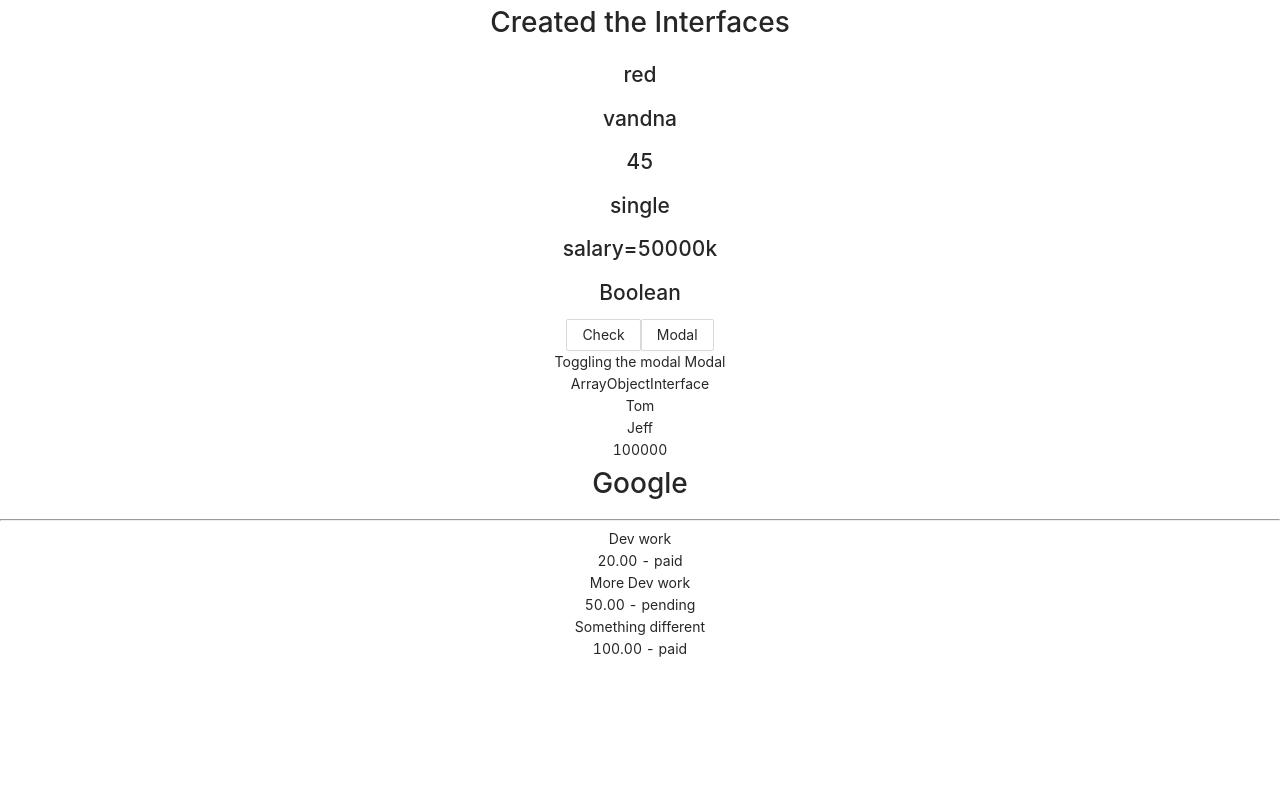
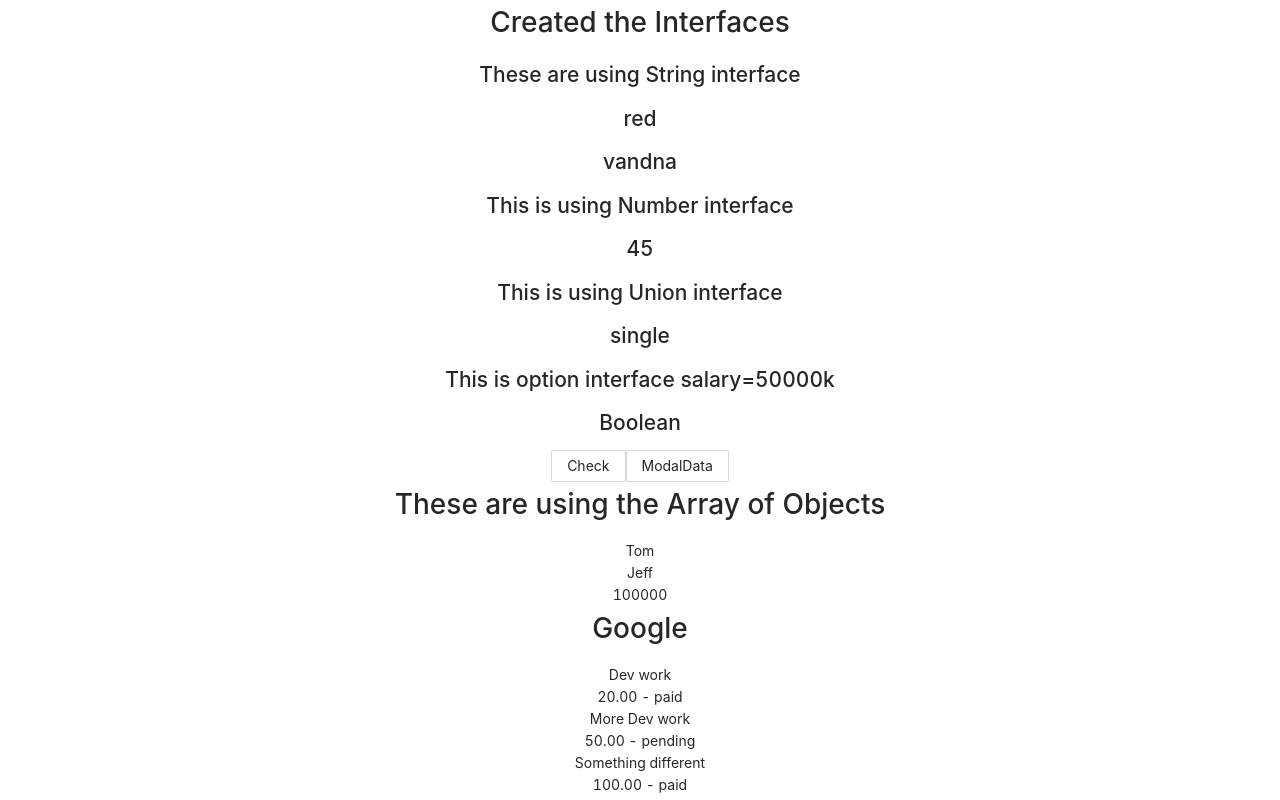
Before and after one commit to Vandna23/Ant-D, a React (Create React App) app: page / in a window 1280 px wide. Built offline with nearby package versions, Linux system fonts and the light colour scheme.

Commit message:
different tytpes of interfaces modal

```diff
--- a/package.json
+++ b/package.json
@@ -41,5 +41,8 @@
       "last 1 firefox version",
       "last 1 safari version"
     ]
+  },
+  "devDependencies": {
+    "@types/react-modal": "^3.13.1"
   }
 }
--- a/src/App.css
+++ b/src/App.css
@@ -13,3 +13,23 @@
   align-items: center;
 }
 /* Modal */
+/* .open {
+  width: 100vw;
+  height: 100vh;
+  display: flex;
+  justify-content: center;
+  align-items: center;
+} */
+.modal {
+  width: 200px;
+  height: 100px;
+  border: 2px solid red;
+  display: flex;
+  padding: 20px;
+  background-color: bisque;
+}
+.ReactModal__Overlay {
+  display: flex;
+  justify-content: center;
+  align-items: center;
+}
--- a/src/App.tsx
+++ b/src/App.tsx
@@ -1,21 +1,21 @@
 import "./App.css";
-import FormValidation from "./components/FormValidation";
-import LayoutDesign from "./components/LayoutDesign";
-import Website from "./components/Website";
+// import FormValidation from "./components/FormValidation";
+// import LayoutDesign from "./components/LayoutDesign";
+// import Website from "./components/Website";
 import InterfaceDemo from "./components/InterfaceDemo";
 import { useState } from "react";
 import { Button } from "antd";
-import Modal from "./components/Modal";
+import ModalData from "./components/ModalData";
 import ArrayObjectInterface from "./components/ArrayObjectInterface";
 import ArrayObject from "./components/ArrayObject";
 
 function App() {
   const [isVisible, setVisible] = useState(false);
-  const [modal, setModal] = useState(true);
-  const Toggle = () => {
-    setModal(!modal);
-    // console.log("You aretoggling", setModal);
-  };
+  const [modal, setModal] = useState(false);
+  // const Toggle = () => {
+  //   setModal(!modal);
+  //   // console.log("You aretoggling", setModal);
+  // };
 
   const handleClick = () => {
     if (isVisible) {
@@ -44,11 +44,11 @@ function App() {
         status="single"
         vandna={true}
       >
-        salary=50000k
+        This is option interface salary=50000k
       </InterfaceDemo>
       <Button onClick={() => handleClick()} children="Check" />
-      <Button onClick={() => Toggle()} children="Modal" />
-      <Modal show={modal} />
+      <Button onClick={() => setModal(true)} children="ModalData" />
+      <ModalData show={modal} hideModal={(value: boolean) => setModal(value)} />
       <ArrayObjectInterface />
       <ArrayObject />
     </div>
--- a/src/components/ArrayObject.tsx
+++ b/src/components/ArrayObject.tsx
@@ -26,13 +26,10 @@ const InvoiceList = (props: IInvoiceListProps) => {
   return (
     <div>
       <h1>{customerName}</h1>
-      <hr />
-
       <div>
         {invoices.map((invoice) => (
           <div key={invoice.id}>
             <div>{invoice.name}</div>
-
             <div>
               {invoice.total} - {invoice.paymentStatus}
             </div>
--- a/src/components/ArrayObjectInterface.tsx
+++ b/src/components/ArrayObjectInterface.tsx
@@ -1,22 +1,18 @@
 import React from "react";
 
-interface Employee {
-  id: number;
+interface IEmployee {
   name: string;
-  [key: string]: any; // 👈️ index signature
+  salary?: number;
 }
+const arr: IEmployee[] = [{ name: "Tom" }, { name: "Jeff", salary: 100000 }];
 
 const ArrayObjectInterface = () => {
-  const arr: Employee[] = [
-    { id: 1, name: "Tom" },
-    { id: 2, name: "Jeff", salary: 100000 },
-  ];
   return (
     <>
-      <div>ArrayObjectInterface</div>
+      <h1>These are using the Array of Objects</h1>
       <div>
-        {arr.map((data) => (
-          <div key={data.id}>
+        {arr.map((data, index) => (
+          <div key={index}>
             <div>{data.name}</div>
             <div>{data.salary}</div>
           </div>
--- a/src/components/FormValidation.tsx
+++ b/src/components/FormValidation.tsx
@@ -1,7 +1,5 @@
-import React from "react";
-
 import { Form, Input, Button, Select, Pagination } from "antd";
-import { EyeInvisibleOutlined } from "@ant-design/icons";
+// import { EyeInvisibleOutlined } from "@ant-design/icons";
 const { Option } = Select;
 
 interface IValues {
--- a/src/components/InterfaceDemo.tsx
+++ b/src/components/InterfaceDemo.tsx
@@ -1,6 +1,6 @@
 import React from "react";
 
-interface SamplePropsOne {
+interface ISamplePropsOne {
   name: string;
   color: string;
   age: number;
@@ -20,13 +20,16 @@ const InterfaceDemo = ({
   status,
   children,
   vandna,
-}: SamplePropsOne) => (
+}: ISamplePropsOne) => (
   //   color ? <h1>{color}</h1> : <h1>{name}</h1>;
   <div>
     <h1>Created the Interfaces </h1>
+    <h2>These are using String interface</h2>
     <h2>{color}</h2>
     <h2>{name}</h2>
+    <h2>This is using Number interface</h2>
     <h2>{age}</h2>
+    <h2>This is using Union interface</h2>
     <h2>{status}</h2>
     <h2>{children}</h2>
     <h2>Boolean{vandna}</h2>
--- a/src/components/Modal.tsx
+++ /dev/null
@@ -1,11 +0,0 @@
-interface Idata {
-  show: boolean;
-}
-const Modal = ({ show }: Idata) => {
-  if (!show) {
-    return null;
-  }
-  return <div>Toggling the modal Modal</div>;
-};
-
-export default Modal;
--- /dev/null
+++ b/src/components/ModalData.tsx
@@ -0,0 +1,26 @@
+import Modal from "react-modal";
+
+interface Idata {
+  show: boolean;
+  hideModal: (value: boolean) => void;
+}
+
+const ModalData = ({ show, hideModal }: Idata) => {
+  // if (!show) {
+  //   return null;
+  // }
+
+  return (
+    <Modal isOpen={show} className="modal">
+      <div>
+        <div>This is the Modal</div>
+
+        <div>
+          <button onClick={() => hideModal(false)}>Close</button>
+        </div>
+      </div>
+    </Modal>
+  );
+};
+
+export default ModalData;
```
Also changed, not shown: src/components/Button.tsx (+2 -5 lines), 1 other file (tests, documents, lock files or other folders).
